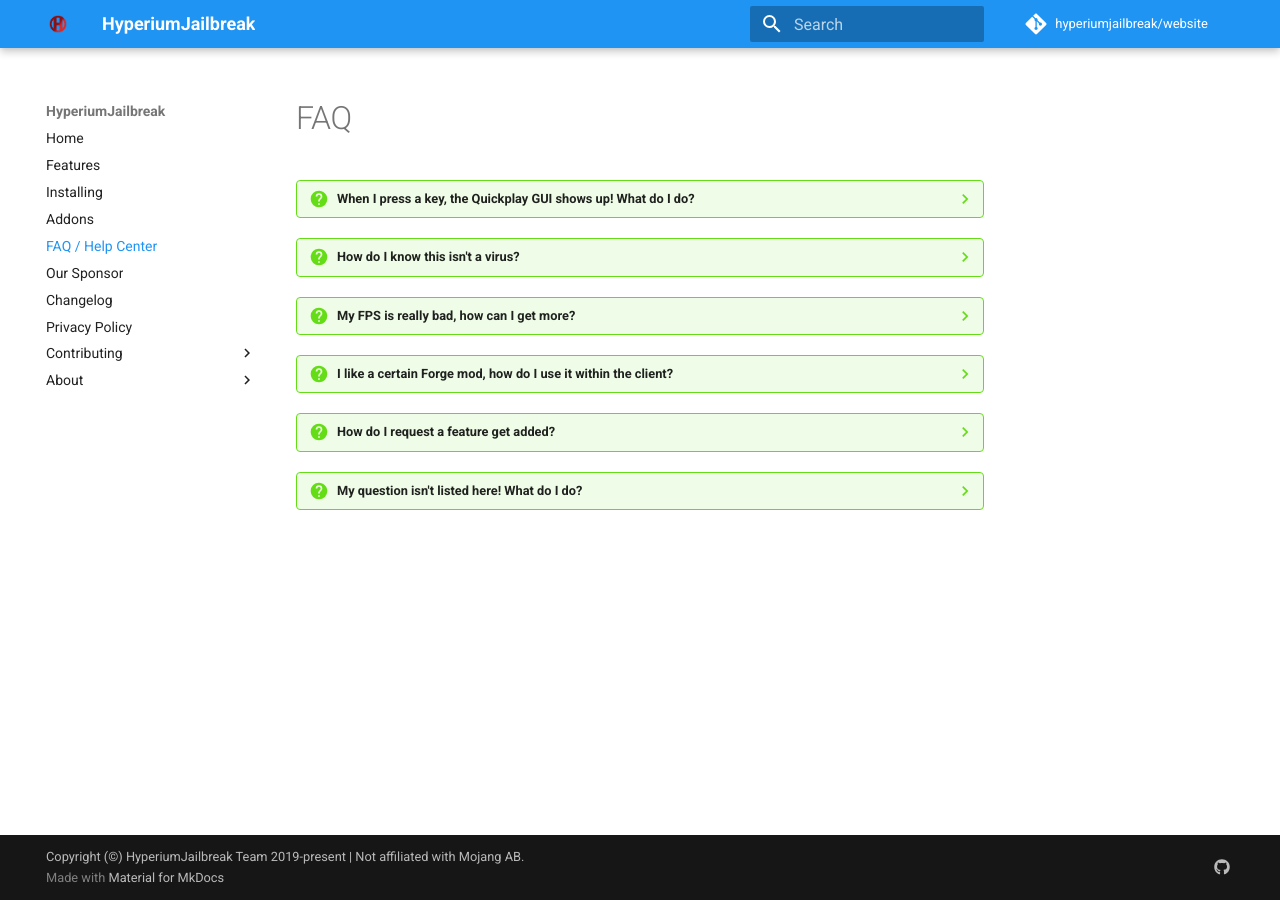
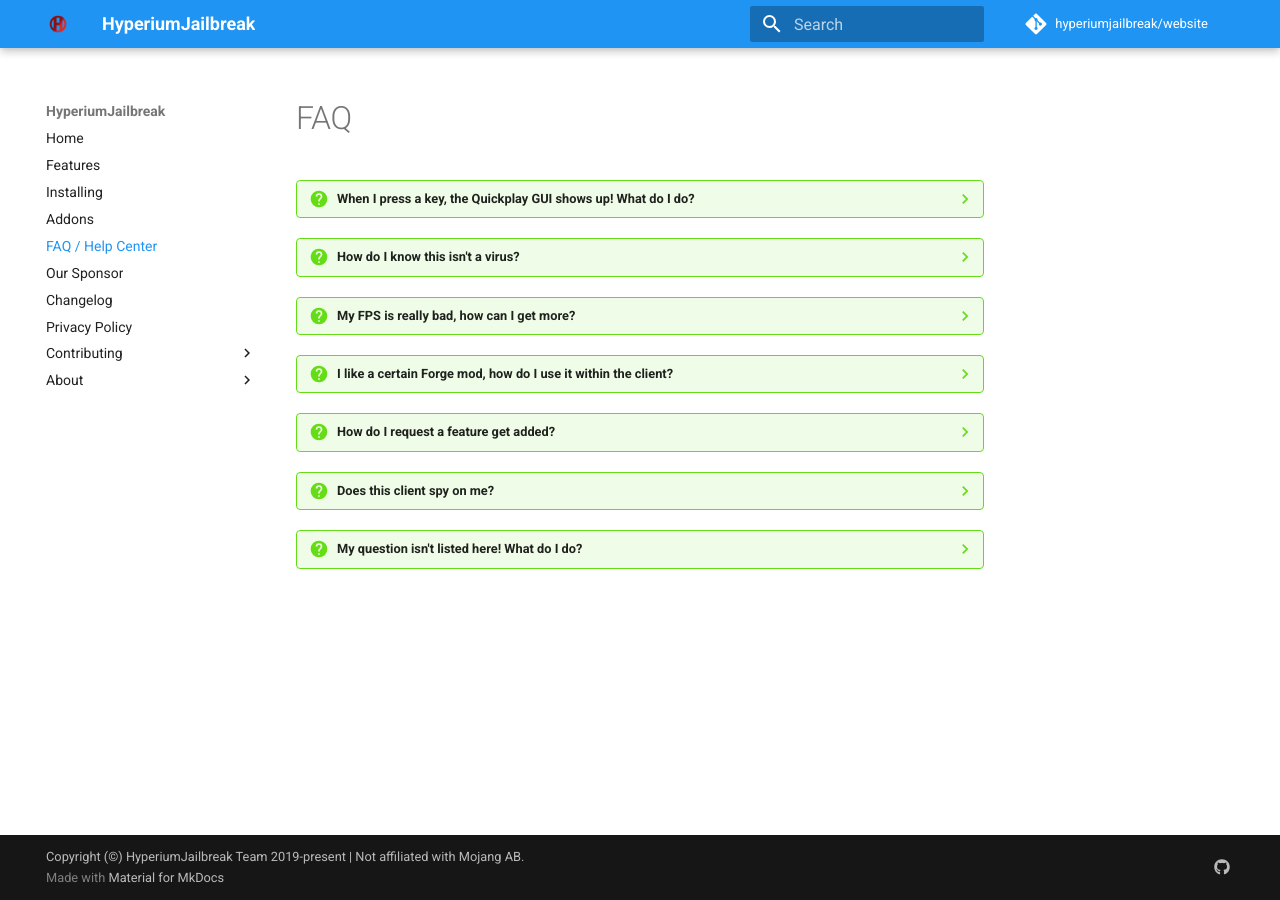
Before and after one commit to hyperiumjailbreak/hyperiumjailbreak.github.io, an MkDocs documentation site: the page built from docs/faq.md, in a window 1280 px wide. Built offline with MkDocs 1.6.1 and Material for MkDocs 9.7.7, drawn with Linux system fonts in a browser that asks for light colours; comment, search, counter and statistics services are not loaded; some of the changed lines change nothing that is shown.

Commit message:
New FAQ question

```diff
--- a/docs/faq.md
+++ b/docs/faq.md
@@ -10,6 +10,7 @@
 ??? question "My FPS is really bad, how can I get more?"
     Turn on FPS mode, or reinstall the client
     (through the downloaded Jar file) with more RAM.
+    Turning on/off certain settings in the `Improvements` tab may also help!
 
 ??? question "I like a certain Forge mod, how do I use it within the client?"
     Sadly, Forge mods do not work with HJB.
@@ -23,6 +24,10 @@
     or, you can [email the project team](mailto:me@rdil.rocks).
     Thank you for your feedback!
 
+??? question "Does this client spy on me?"
+    No, it does not! Unlike normal Hyperium, this client is built for privacy!
+    For more details, see our [Privacy Policy](privacy.md).
+
 ??? question "My question isn't listed here! What do I do?"
     See the answer for the `"How do I request a feature get added?"`
     question.
```
